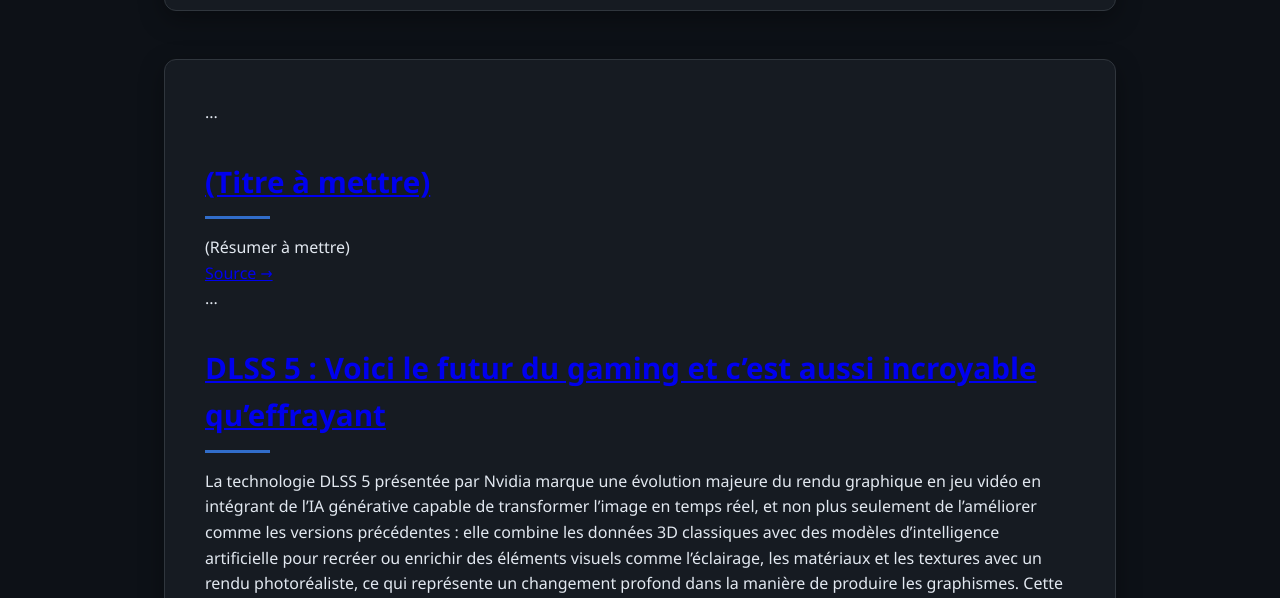
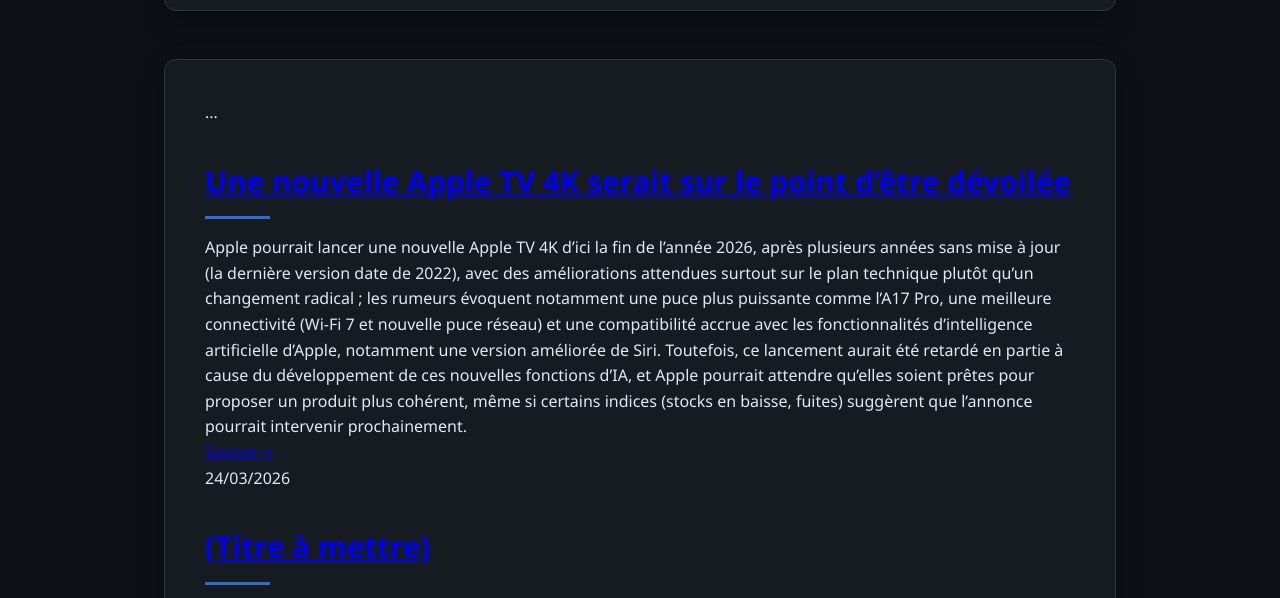
Before and after one commit to IoenLGD/Veille-Technologique-IoenLGD, a plain HTML site: page hardware.html in a window 1280 px wide. Shown: the part 353-951 px from the top of the page. Drawn offline with Linux system fonts and the light colour scheme.

Commit message:
Update hardware.html

```diff
--- a/hardware.html
+++ b/hardware.html
@@ -33,6 +33,23 @@
             <article class="card">
                 <div class="card-content">
                     <time datetime="2026-03-05" class="card-date">...</time>
+                    <h2 class="card-title">
+                        <a href="https://www.tomshardware.fr/une-nouvelle-apple-tv-4k-serait-sur-le-point-detre-devoilee/" target="_blank" rel="noopener noreferrer">
+                            Une nouvelle Apple TV 4K serait sur le point d’être dévoilée
+                        </a>
+                    </h2>
+                    <p class="card-summary">
+						Apple pourrait lancer une nouvelle Apple TV 4K d’ici la fin de l’année 2026, après plusieurs années sans mise à jour (la dernière version date de 2022), avec des améliorations attendues surtout sur le plan technique plutôt qu’un changement radical ; les rumeurs évoquent notamment une puce plus puissante comme l’A17 Pro, une meilleure connectivité (Wi-Fi 7 et nouvelle puce réseau) et une compatibilité accrue avec les fonctionnalités d’intelligence artificielle d’Apple, notamment une version améliorée de Siri. Toutefois, ce lancement aurait été retardé en partie à cause du développement de ces nouvelles fonctions d’IA, et Apple pourrait attendre qu’elles soient prêtes pour proposer un produit plus cohérent, même si certains indices (stocks en baisse, fuites) suggèrent que l’annonce pourrait intervenir prochainement.
+                    </p>
+                    <a href="https://www.tomshardware.com/news/archive" class="card-link" target="_blank" rel="noopener noreferrer">
+                        Source  →
+                    </a>
+                </div>
+            </article>
+
+            <article class="card">
+                <div class="card-content">
+                    <time datetime="2026-03-05" class="card-date">24/03/2026</time>
                     <h2 class="card-title">
                         <a href="(Lien (URL) de la page)" target="_blank" rel="noopener noreferrer">
                             (Titre à mettre)
```
